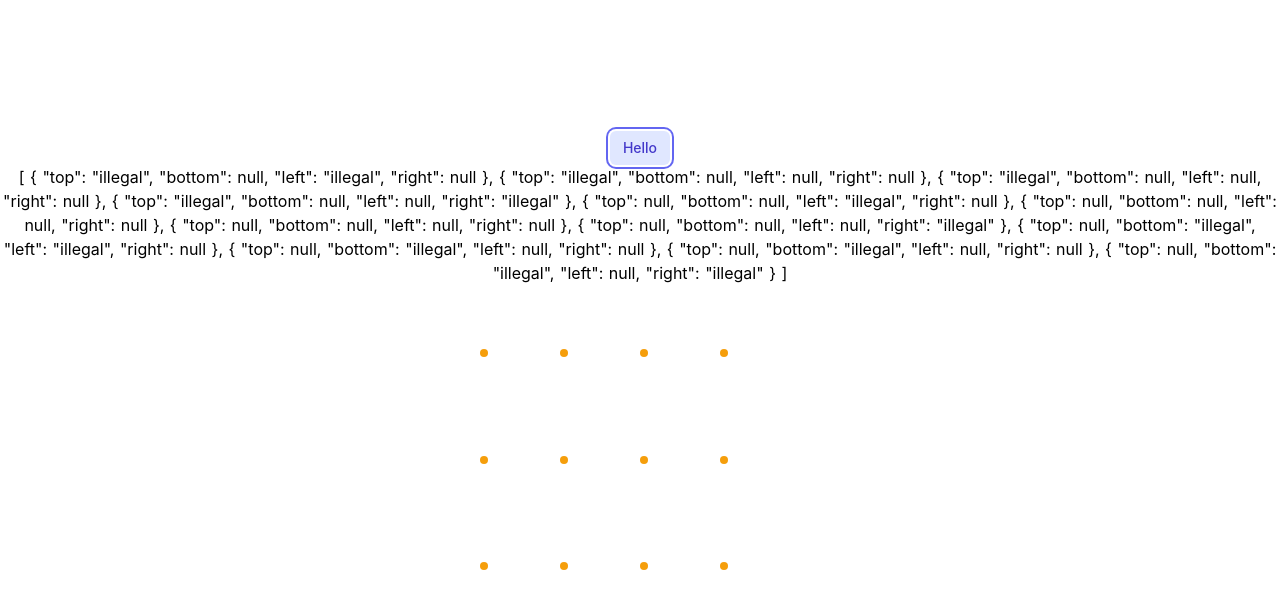
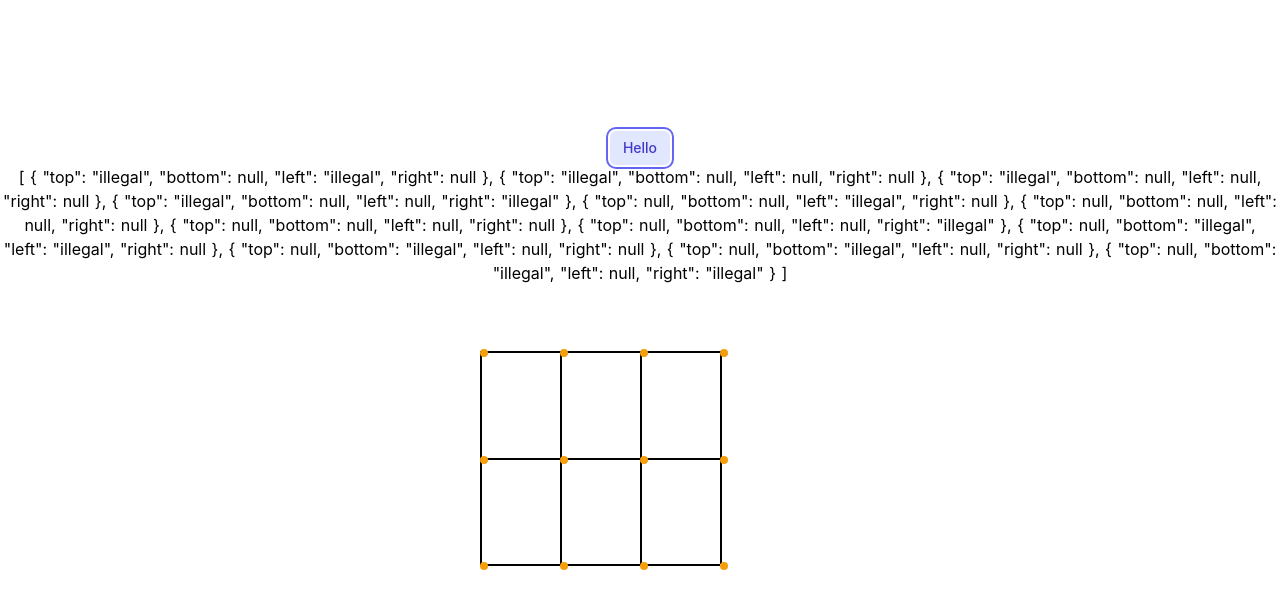
Before and after one commit to rachelgould/dotsnboxes, a Nuxt app: page / in a window 1280 px wide. Both pictures are taken after a click on the button "Hello". Shown: the top 608 px of the page. Built offline with nearby package versions, Linux system fonts and the light colour scheme.

Commit message:
add hover states and lines

```diff
--- a/components/game/Cell.vue
+++ b/components/game/Cell.vue
@@ -1,6 +1,18 @@
 <template>
-  <div @click="makeActive(index)">
-    <circle-point :is-active="isActive" />
+  <div
+    @click="makeActive(index)"
+    @mouseover="changeHover(true)"
+    @mouseleave="changeHover(false)"
+  >
+    <circle-point :is-active="isActive" :hovered="hovered" />
+    <div
+      v-if="data.right === null"
+      class="z-10 w-100 h-0.5 bg-black relative -top-1.5"
+    />
+    <div
+      v-if="data.bottom === null"
+      class="z-10 h-full w-0.5 bg-black relative -top-1.5"
+    />
   </div>
 </template>
 
@@ -26,6 +38,24 @@ export default {
       type: Function,
       default: () => {},
     },
+    activeCell: {
+      required: true,
+    },
+  },
+  data: () => ({
+    hovered: false,
+  }),
+  computed: {
+    canHover() {
+      return false
+    },
+  },
+  methods: {
+    changeHover(newVal) {
+      if (this.canHover) {
+        this.hovered = newVal
+      }
+    },
   },
 }
 </script>
--- a/components/game/CirclePoint.vue
+++ b/components/game/CirclePoint.vue
@@ -1,5 +1,11 @@
 <template>
-  <div :class="[isActive ? activeClass : '', defaultClass]"></div>
+  <div
+    :class="[
+      isActive ? activeClass : '',
+      hovered ? hoverClass : '',
+      defaultClass,
+    ]"
+  ></div>
 </template>
 
 <script>
@@ -9,11 +15,16 @@ export default {
       type: Boolean,
       default: false,
     },
+    hovered: {
+      type: Boolean,
+      default: false,
+    },
   },
   data: () => ({
     defaultClass:
-      'rounded-full h-2 w-2 bg-yellow-500 focus:ring-2 focus:ring-offset-2 focus:ring-yellow-600',
+      'rounded-full h-2 w-2 bg-yellow-500 transition-all z-50 relative',
     activeClass: 'ring-2 ring-offset-2 ring-yellow-600',
+    hoverClass: 'ring-2 ring-offset-2 ring-yellow-400',
   }),
 }
 </script>
```
